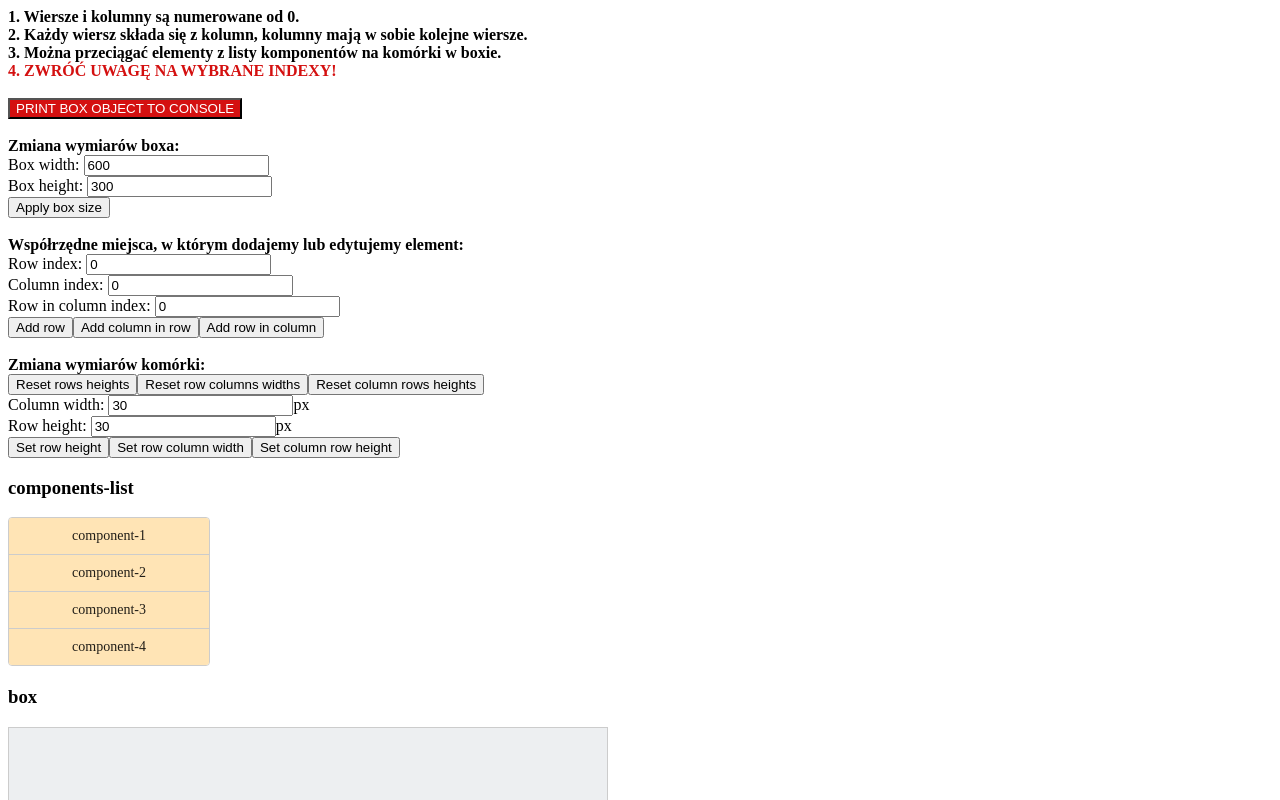
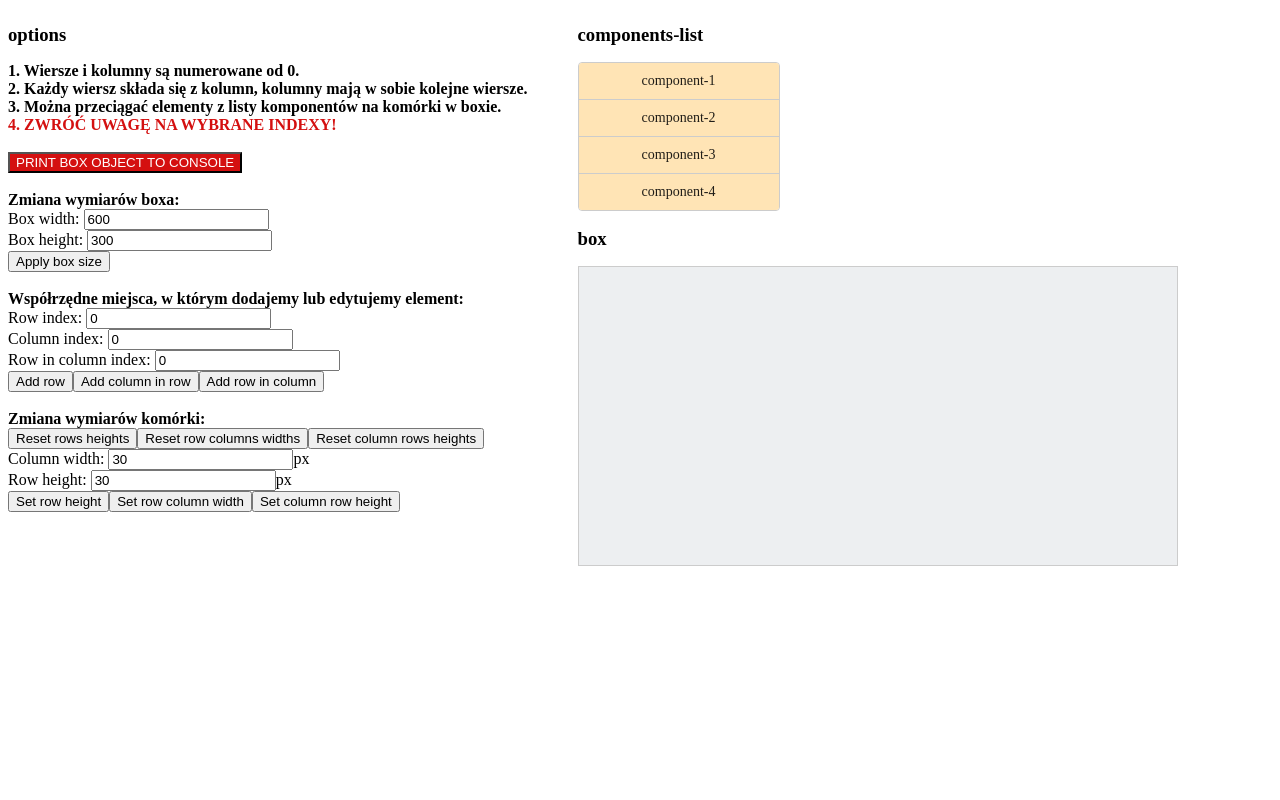
Before and after one commit to danielChrzanowski/DragDropPOC, an Angular app: page / in a window 1280 px wide. Shown: the top 800 px of the page. Built offline with nearby package versions, Linux system fonts and the light colour scheme.

Commit message:
cleaning presentation

```diff
--- a/src/app/app.component.html
+++ b/src/app/app.component.html
@@ -1,4 +1,7 @@
+<div class="content-container">
+  <div>
     <!--________________OPTIONS________________-->
+    <h3>options</h3>
     <b>
       1. Wiersze i kolumny są numerowane od 0.<br/>
       2. Każdy wiersz składa się z kolumn, kolumny mają w sobie kolejne wiersze.<br/>
@@ -7,8 +10,8 @@
     </b>
     <br/>
 
-<button (click)="printBoxObjectToConsole()" class="print-obj-to-console-btn">PRINT BOX OBJECT TO CONSOLE</button><br/>
-<br/>
+    <button (click)="printBoxObjectToConsole()" class="print-obj-to-console-btn">PRINT BOX OBJECT TO CONSOLE</button>
+    <br/><br/>
 
     <b>Zmiana wymiarów boxa:</b><br/>
     Box width: <input #boxWidth [value]="box.width" type="number"/><br/>
@@ -48,8 +51,9 @@ Row height: <input #rowHeight type="number" value="30"/>px<br/>
       (click)="setColumnRowHeight(Number(rowIndex.value), Number(columnIndex.value), Number(columnRowIndex.value), Number(rowHeight.value))">
       Set column row height
     </button>
-<br/>
+  </div>
 
+  <div>
     <!--________________COMPONENTS_LIST________________-->
     <h3>{{componentsListId}}</h3>
     <div class="components">
@@ -60,7 +64,8 @@ Row height: <input #rowHeight type="number" value="30"/>px<br/>
              [id]="componentsListId"
              cdkDropList
              class="components-list">
-      <div *ngFor="let component of exampleComponents" cdkDrag class="component">{{component.componentSelector}}</div>
+          <div *ngFor="let component of exampleComponents" cdkDrag
+               class="component">{{component.componentSelector}}</div>
         </div>
       </div>
     </div>
@@ -86,3 +91,5 @@ Row height: <input #rowHeight type="number" value="30"/>px<br/>
         </div>
       </div>
     </div>
+  </div>
+</div>
--- a/src/app/app.component.scss
+++ b/src/app/app.component.scss
@@ -1,5 +1,9 @@
+.content-container {
   $boxWidth: var(--box-width);
   $boxHeight: var(--box-height);
+
+  display: flex;
+  gap: 50px;
 
   .box {
     display: flex;
@@ -87,6 +91,10 @@ $boxHeight: var(--box-height);
   //Additional styles
   $redColor: #d41010;
 
+  h3 {
+    margin: 16px 0;
+  }
+
   .color-red {
     color: $redColor;
   }
@@ -95,3 +103,4 @@ $redColor: #d41010;
     color: white;
     background: $redColor;
   }
+}
```
Lines whose indentation alone changed are shown as unchanged.
